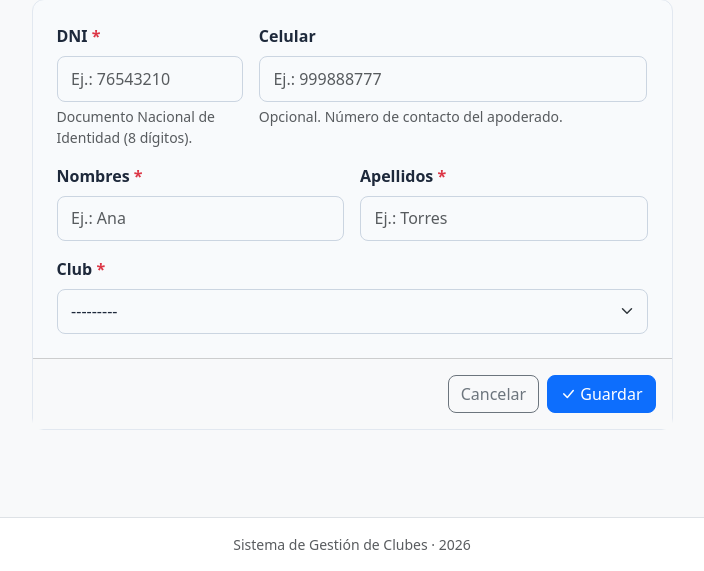
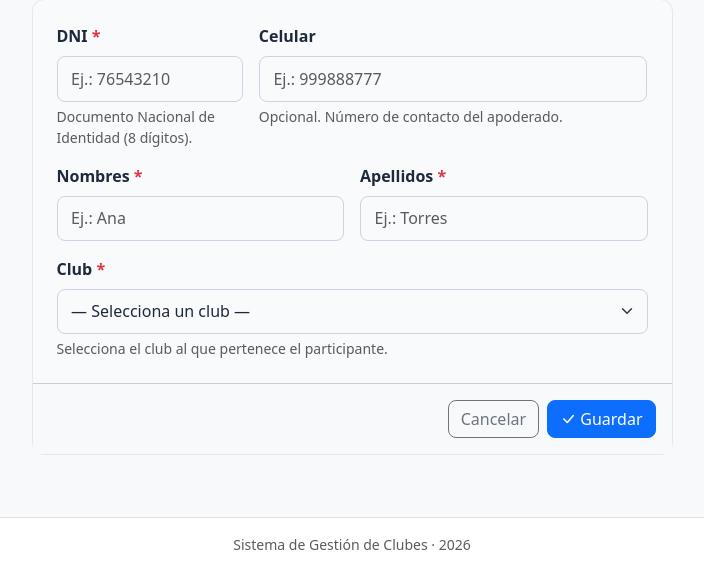
Before and after one commit to RnAraujo/club-system, a Django app: page /participants/create/ in a window 1280 px wide. Shown: the part 229-800 px from the top of the page, without its empty margins (288-992 px from the left). Run offline with Django 5.2, Linux system fonts and the light colour scheme; the visitor is signed in with stand-in values (Sample User, id 1); data that the repository does not hold is empty.

Commit message:
participants completed

```diff
--- a/participants/forms.py
+++ b/participants/forms.py
@@ -47,7 +47,34 @@ class ParticipantForm(forms.ModelForm):
 
     def __init__(self, *args, user=None, **kwargs):
         super().__init__(*args, **kwargs)
-        if user and not user.is_admin and user.club_id:
-            self.fields['club'].queryset = Club.objects.filter(pk=user.club_id)
-            self.fields['club'].initial = user.club_id
-            self.fields['club'].widget.attrs['disabled'] = True
+        self.user = user
+
+        if user and not user.is_admin:
+            # --- Registrador / observador ---
+            if user.club_id:
+                self.fields['club'].queryset = Club.objects.filter(pk=user.club_id)
+                self.fields['club'].initial = user.club_id
+                self.fields['club'].disabled = True
+            else:
+                # Sin club asignado: no puede crear participantes
+                self.fields['club'].queryset = Club.objects.none()
+                self.fields['club'].disabled = True
+        else:
+            # --- Admin: select normal con todos los clubes ---
+            self.fields['club'].queryset = (
+                Club.objects.select_related('district')
+                .order_by('district__name', 'zone', 'name')
+            )
+            self.fields['club'].empty_label = '— Selecciona un club —'
+
+    def clean_club(self):
+        """Defensa final: para no-admin siempre devuelve su club."""
+        if self.user and not self.user.is_admin and self.user.club_id:
+            return self.user.club
+        return self.cleaned_data.get('club')
+
+    def clean_dni(self):
+        dni = (self.cleaned_data.get('dni') or '').strip()
+        if not dni.isdigit() or len(dni) != 8:
+            raise forms.ValidationError('El DNI debe tener exactamente 8 dígitos numéricos.')
+        return dni
--- a/participants/views.py
+++ b/participants/views.py
@@ -66,6 +66,17 @@ class ParticipantCreateView(LoginRequiredMixin, CreateView):
         kwargs['user'] = self.request.user
         return kwargs
 
+    def get_initial(self):
+        initial = super().get_initial()
+        u = self.request.user
+        if not u.is_admin and u.club_id:
+            initial['club'] = u.club_id
+        else:
+            club_id = self.request.GET.get('club')
+            if club_id:
+                initial['club'] = club_id
+        return initial
+
     def get_context_data(self, **kwargs):
         ctx = super().get_context_data(**kwargs)
         ctx['form_title'] = 'Nuevo participante'
@@ -73,6 +84,9 @@ class ParticipantCreateView(LoginRequiredMixin, CreateView):
         return ctx
 
     def form_valid(self, form):
+        u = self.request.user
+        if not u.is_admin and u.club_id:
+            form.instance.club_id = u.club_id
         messages.success(self.request, 'Participante registrado correctamente.')
         return super().form_valid(form)
 
@@ -86,8 +100,8 @@ class ParticipantUpdateView(LoginRequiredMixin, UpdateView):
     def get_queryset(self):
         qs = super().get_queryset()
         u = self.request.user
-        if not u.is_admin and u.club_id:
-            qs = qs.filter(club_id=u.club_id)
+        if not u.is_admin:
+            qs = qs.filter(club_id=u.club_id) if u.club_id else qs.none()
         return qs
 
     def get_form_kwargs(self):
@@ -102,6 +116,9 @@ class ParticipantUpdateView(LoginRequiredMixin, UpdateView):
         return ctx
 
     def form_valid(self, form):
+        u = self.request.user
+        if not u.is_admin and u.club_id:
+            form.instance.club_id = u.club_id
         messages.success(self.request, 'Participante actualizado correctamente.')
         return super().form_valid(form)
 
--- a/templates/participants/form.html
+++ b/templates/participants/form.html
@@ -88,11 +88,49 @@
               {% endif %}
             </div>
 
+            <!-- Club -->
             <div class="col-12">
               <label for="{{ form.club.id_for_label }}" class="form-label fw-semibold">
                 {{ form.club.label }} <span class="text-danger">*</span>
               </label>
-              {{ form.club }}
+
+              {% if user.is_admin %}
+                {# Admin: select normal #}
+                {{ form.club }}
+                <div class="form-text">
+                  Selecciona el club al que pertenece el participante.
+                </div>
+
+              {% elif user.club %}
+                {# Registrador: muestra el club como texto, sin renderizar el select #}
+                <div class="border rounded-3 bg-light px-3 py-2">
+                  <div class="d-flex flex-wrap align-items-center justify-content-between gap-2">
+                    <div class="fw-semibold">
+                      <i class="bi bi-building text-primary me-1"></i>
+                      {{ user.club.name }}
+                    </div>
+                    <div class="d-flex flex-wrap gap-1">
+                      <span class="badge bg-primary-subtle text-primary-emphasis">
+                        Zona {{ user.club.zone }}
+                      </span>
+                      <span class="badge bg-secondary-subtle text-secondary-emphasis">
+                        {{ user.club.district.name }}
+                      </span>
+                    </div>
+                  </div>
+                </div>
+                <div class="form-text">
+                  El participante se asignará automáticamente a tu club.
+                </div>
+                {# No se renderiza {{ form.club }}: el campo disabled usa el initial del servidor #}
+
+              {% else %}
+                <div class="alert alert-warning mb-0 small">
+                  <i class="bi bi-exclamation-triangle-fill me-1"></i>
+                  No tienes un club asignado. Contacta al administrador antes de registrar participantes.
+                </div>
+              {% endif %}
+
               {% if form.club.errors %}
                 <div class="text-danger small mt-1 d-flex align-items-center gap-1">
                   <i class="bi bi-exclamation-circle"></i> {{ form.club.errors.0 }}
```
